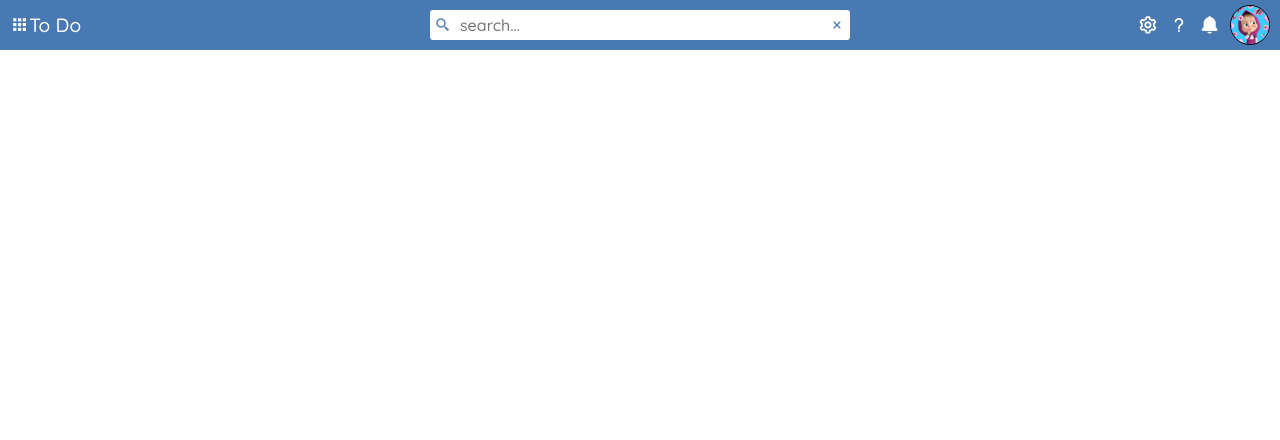
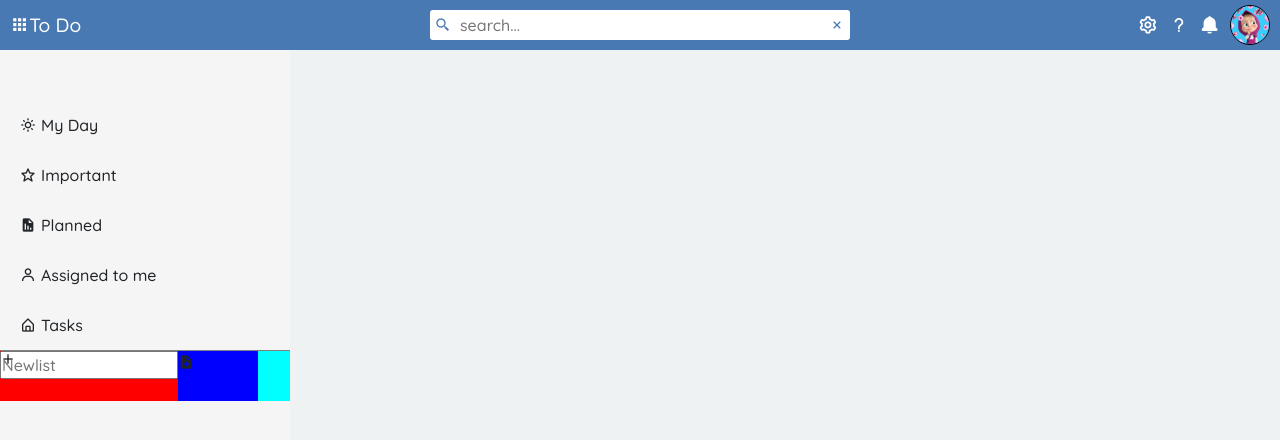
Before and after one commit to orn-rany/TO-DO, a plain HTML site: page index.html in a window 1280 px wide. Drawn offline with nearby package versions, Linux system fonts and the light colour scheme.

Commit message:
Auto commit

```diff
--- a/css/main.css
+++ b/css/main.css
@@ -14,99 +14,9 @@ body {
     background-color: rebeccapurple;
     position: relative;
 }
-
-/* top nav */
-
-
-
-
-/* nav-left */
-#nav-left {
-    display: flex;
-    flex-direction: column;
-    justify-content: space-between;
-    width: 300px;
-    background-color: rgb(250, 245, 245);
-    box-shadow: 11px 5px 9px -5px rgba(106, 96, 96, 0.17);
-    -webkit-box-shadow: 11px 5px 9px -5px rgba(106, 96, 96, 0.17);
-    -moz-box-shadow: 11px 5px 9px -5px rgba(106, 96, 96, 0.17);
-}
-
-.nav-i {
-    display: flex;
-    flex-direction: column;
-    margin-top: 50px;
-}
-
-#nav-left .i-flex {
-    display: flex;
-}
-
-#nav-left .i-flex span {
-    margin-top: 15px;
-    padding-left: 10px;
-}
-
-/* #nav-left .i-flex:hover{
-    background-color: azure;
-    font-weight: bold;
-    cursor: pointer;
-} */
-.nav-i :hover {
-    background-color: azure;
-    font-weight: bold;
-    cursor: pointer;
-}
-
-/* #nav-left .new-list {
-    display: flex;
-
-    color: rgb(28, 93, 137);
-    cursor: pointer;
-
-} */
-
-/* #nav-left .new-list span {
-
-    margin-top: 15px;
-    margin-left: 10px;
-} */
-
-.bxs-file-plus {
-
-    margin-left: 150px;
-}
-
-#nav-left i {
-    padding: 15px 10px;
-    font-size: 20px;
-}
-
-#nav-left hr {
-    margin: 0px 20px;
-}
-
-/* mune-footer */
-.menu-footer {
-    display: flex;
-    justify-content: space-between;
-    /* margin-top: 250px; */
-    cursor: pointer
-}
-/*
-.menu-footer .bx-check-double {
-    color: rgb(28, 93, 137);
-    ;
-} */
-
-/* main */
-/* #main {
-    background-color: rgb(29, 28, 27);
-    margin-top: 50px;
-}
-
-.main-top {
+.main{
     display: flex;
     width: 100%;
     height: 100vh;
-} */
+    background-color: rgb(239, 242, 242);
+}
--- /dev/null
+++ b/css/side-bar.css
@@ -0,0 +1,68 @@
+.main .side-bar{
+    display: flex;
+    flex-direction: column;
+    justify-content: space-between;
+    width: 290px;
+    background-color: rgb(245, 245, 245);
+}
+.main .side-bar .top-menu{
+    /* background-color: chartreuse; */
+    width: 100%;
+    height: 200px;
+    margin-top: 100px;
+    .menu{
+        display: flex;
+        height: 50px;
+        align-items: center;
+        padding-left: 20px;
+        transition:all 0.3s ease-in-out;
+        span{
+            margin-left: 5px;
+        }
+        &:hover{
+            background-color: rgb(181, 217, 211);
+    font-weight: 600;
+    transform: scale(1.05);
+        }
+    }
+    .line{
+        width: 100%;
+        height: 1px;
+        background-color: gray;
+    }
+    .add-group{
+        display: flex;
+        position: relative;
+        height: 50px;
+        background-color: aqua;
+        .add-right{
+            width: 80px;
+            /* height: 100%; */
+            background-color: blue;
+
+        }
+        .add-left{
+            background-color: red;
+            .icon{
+                position: absolute;
+            }
+            input{
+                width: 100%;
+                /* height: 100%; */
+            }
+        }
+
+    }
+}
+.main .side-bar .bottom-menu{
+    /* background-color: rgb(50, 88, 90); */
+    display: flex;
+    justify-content: space-between;
+    padding:0px 20px ;
+    width: 100%;
+    height: 50px;
+    i{
+        font-size: 1.2rem;
+    }
+
+}
--- a/index.html
+++ b/index.html
@@ -7,6 +7,7 @@
     <title>To Do</title>
     <link rel="stylesheet" href="css/main.css">
     <link rel="stylesheet" href="css/nav.css">
+    <link rel="stylesheet" href="css/side-bar.css">
     <link rel="stylesheet" href="https://unpkg.com/boxicons@latest/css/boxicons.min.css">
     <link href="https://cdn.jsdelivr.net/npm/bootstrap@5.0.2/dist/css/bootstrap.min.css" rel="stylesheet"
         integrity="sha384-EVSTQN3/azprG1Anm3QDgpJLIm9Nao0Yz1ztcQTwFspd3yD65VohhpuuCOmLASjC" crossorigin="anonymous">
@@ -31,11 +32,83 @@
             <img src="/img/download (10).jpg" alt="">
         </div>
     </nav>
+    <!-- side bar -->
+    <div class="main">
+        <div class="side-bar">
+            <div class="top-menu">
+                <div class="menu menu1">
+                    <i class='bx bx-sun'></i>
+                    <span> My Day</span>
+                </div>
+                <div class="menu menu2">
+                    <i class='bx bx-star'></i>
+                    <span>Important</span>
+                </div>
+                <div class="menu menu3">
+                    <i class='bx bxs-report'></i>
+                    <span>Planned</span>
+                </div>
+                <div class="menu menu4">
+                    <i class='bx bx-user'></i>
+                    <span>Assigned to me</span>
+                </div>
+                <div class="menu menu5">
+                    <i class='bx bx-home-alt'></i>
+                    <span>Tasks</span>
+                </div>
+                <div class="line">
+
+                </div>
+                <div class="add-group">
+                    <div class="add-left">
+                        <i class='bx bx-plus icon'></i>
+                        <input type="text" placeholder="Newlist">
+
+                    </div>
+                    <div class="add-right">
+                        <i class='bx bxs-file-plus'></i>
+                    </div>
+
+                </div>
+            </div>
+        </div>
+        <div class="bottom-menu">
+            <i class='bx bx-envelope'></i>
+            <i class='bx bx-group'></i>
+            <i class='bx bxs-report'></i>
+            <i class='bx bx-link-alt'></i>
+            <i class='bx bx-check-double'></i>
+        </div>
+    </div>
+
+
+
+
+
+
+
+
+    <div class="right-side"></div>
+    </div>
+
+
+
+
+
+
+
+
+
+
+
+
+
+
     <!-- main-top -->
     <!-- <div class="main-top"> -->
 
-        <!-- nav_left -->
-        <!-- <div id="nav-left">
+    <!-- nav_left -->
+    <!-- <div id="nav-left">
 
             <div class="top">
                 <div class="nav-i">
@@ -82,9 +155,9 @@
 
 
         </div> -->
-        <!--main_body-->
+    <!--main_body-->
 
-        <!-- <div id="main" class=" d-flex w-100 bg-secondary justify-content-between">
+    <!-- <div id="main" class=" d-flex w-100 bg-secondary justify-content-between">
             <div class="main-top  d-flex justify-content-between">
             <div class="myday">
                 <i class='bx bx-sun'></i>
```
